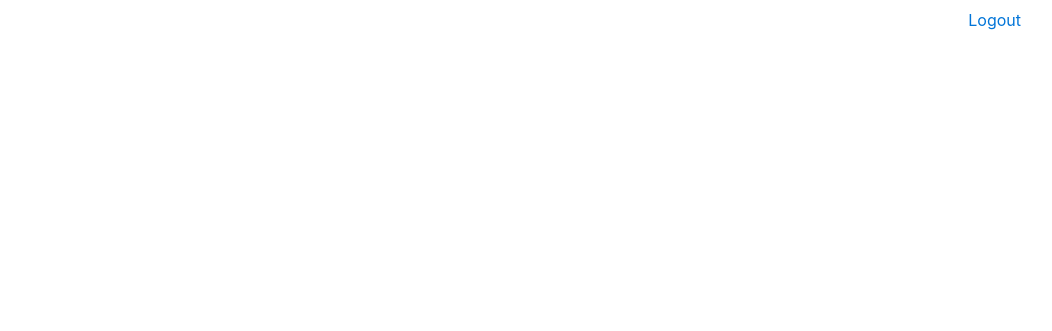
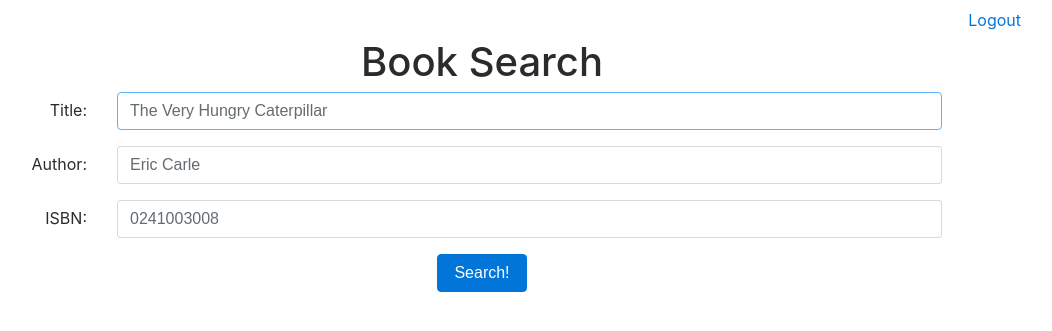
Before and after one commit to timliuGH/book-review-site, a Flask app: page /index in a window 1280 px wide. Before the commit the part shown is almost empty. Shown: the top 331 px of the page, without its empty margins (158-1210 px from the left). Run offline with Flask 2, Linux system fonts and the light colour scheme; the visitor is signed in with stand-in values (Sample User, id 1); some libraries are stand-ins or nearby versions.

Commit message:
Add search functionality

```diff
--- a/application.py
+++ b/application.py
@@ -61,33 +61,32 @@ def login():
         form_password = request.form.get("password")
 
         # Find username in database
-        row = db.execute("SELECT id, username, password FROM users WHERE username=:username",
+        user = db.execute("SELECT id, username, password FROM users WHERE username=:username",
             {"username": form_username}).fetchone()
 
         # Handle case where username does not exist
-        if row == None:
+        if user == None:
             return render_template("login.html", message="We don't know this Glow Worm!")
 
         # Handle incorrect password
-        if row.password != form_password:
+        if user.password != form_password:
             return render_template("login.html", message="Incorrect password!")
 
         # Handle correct password, i.e. log in user
-        session["user_id"] = row.id
+        session["user_id"] = user.id
         return redirect("/index")
 
     elif request.method == "GET":
         return render_template("login.html")
 
 
-@app.route("/index")
+@app.route("/index", methods=["GET", "POST"])
 def index():
     """Display page after user logs in"""
     user_id = session.get("user_id")
     if user_id is None:
         return render_template("home.html")
     else:
-        #row = db.execute("SELECT username FROM users WHERE id=:user_id", {"user_id": user_id })
         return render_template("index.html")
 
 
@@ -96,3 +95,32 @@ def logout():
     """Log user out"""
     session.clear()
     return redirect("/")
+
+
+@app.route("/search", methods=["POST"])
+def search():
+    """Display search results"""
+    title = request.form.get("title").title()
+    author = request.form.get("author").title()
+    isbn = request.form.get("isbn")
+
+    if title == "" and author == "" and isbn == "":
+        return render_template("index.html")
+
+    books = set()
+    if title != "":
+        title_matches = db.execute("SELECT * FROM books WHERE title LIKE :title", {"title": '%' + title + '%'}).fetchall()
+        for book in title_matches:
+            books.add(tuple(book))
+    if author != "":
+        author_matches = db.execute("SELECT * FROM books WHERE author LIKE :author", {"author": '%' + author + '%'}).fetchall()
+        for book in author_matches:
+            books.add(tuple(book))
+    if isbn != "":
+        isbn_matches = db.execute("SELECT * FROM books WHERE isbn LIKE :isbn", {"isbn": '%' + isbn + '%'}).fetchall()
+        for book in isbn_matches:
+            books.add(tuple(book))
+    print("num books:")
+    print(len(books))
+
+    return render_template("index.html", books=books, count=len(books))
--- a/templates/index.html
+++ b/templates/index.html
@@ -6,4 +6,58 @@
             <a class="nav-link" href="{{ url_for('logout') }}">Logout</a>
         </li>
     </ul>
+
+    <h1 class="text-center">Book Search</h1>
+    <form action="/search" method="post">
+        <div class="form-group row">
+            <label for="title" class="col-sm-2 col-form-label text-right">Title:</label>
+            <div class="col-sm-9">
+                <input class="form-control" type="text" name="title" id="title" placeholder="The Very Hungry Caterpillar" autofocus>
+            </div>
+        </div>
+        <div class="form-group row">
+            <label for="author" class="col-sm-2 col-form-label text-right">Author:</label>
+            <div class="col-sm-9">
+                <input class="form-control" type="text" name="author" id="author" placeholder="Eric Carle">
+            </div>
+        </div>
+        <div class="form-group row">
+            <label for="isbn" class="col-sm-2 col-form-label text-right">ISBN:</label>
+            <div class="col-sm-9">
+                <input class="form-control" type="text" name="isbn" id="isbn" placeholder="0241003008">
+            </div>
+        </div>
+        <div>
+            <p class="text-center lead">{{ message }}</p>
+        </div>
+        <div class="form-group row justify-content-center">
+            <button type="submit" class="btn btn-primary">Search!</button>
+        </div>
+    </form>
+
+    {% if books %}
+    <table class="table table-hover table-sm">
+        <thead class="table-info">
+            <tr>
+                <th>Title</th>
+                <th>Author</th>
+                <th>Year</th>
+                <th>ISBN</th>
+            </tr>
+        </thead>
+        <tbody>
+            {% for book in books %}
+            <tr>
+                <td>{{ book[2] }}</td>
+                <td>{{ book[3] }}</td>
+                <td>{{ book[4] }}</td>
+                <td>{{ book[1] }}</td>
+            </tr>
+            {% endfor %}
+        </tbody>
+    </table>
+    {% endif %}
+    {% if count == 0 %}
+        <h1>No results!</h1>
+    {% endif %}
 {% endblock %}
```
